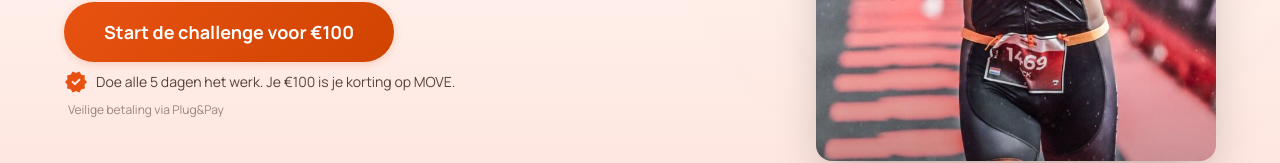
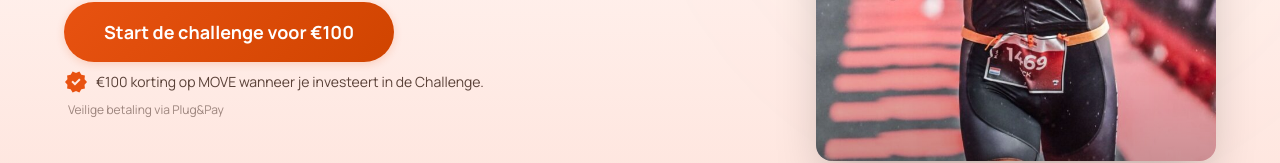
Before and after one commit to iwbtools-a11y/rick-vianen, a Next.js app: page /challenge in a window 1280 px wide. Shown: the part 516-679 px from the top of the page. Built offline with nearby package versions, Linux system fonts and the light colour scheme.

Commit message:
Update challenge button micro copy
Co-Authored-By: Claude Sonnet 4.6 <noreply@anthropic.com>

```diff
--- a/src/app/challenge/page.tsx
+++ b/src/app/challenge/page.tsx
@@ -47,7 +47,7 @@ export default function ChallengePage() {
                 >
                   verified
                 </span>
-                Doe alle 5 dagen het werk. Je €100 is je korting op MOVE.
+                €100 korting op MOVE wanneer je investeert in de Challenge.
               </div>
               <p className="text-xs text-on-surface-variant/60 pl-1">Veilige betaling via Plug&amp;Pay</p>
             </div>
```
